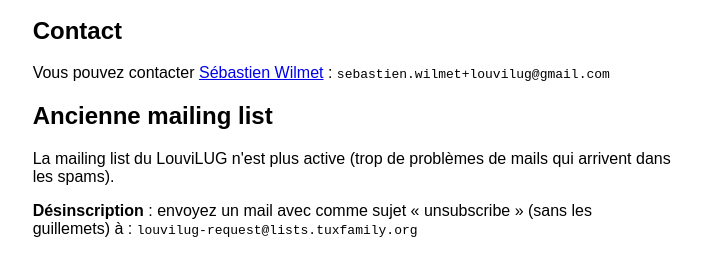
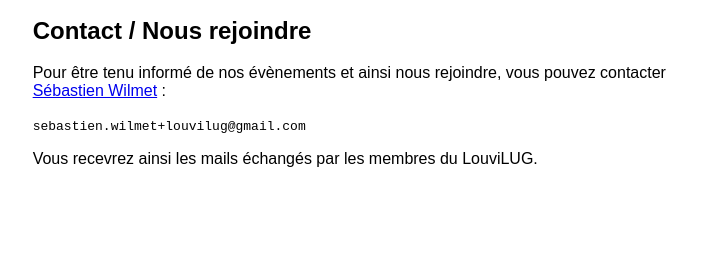
Before and after one commit to LouviLUG/website, a plain HTML site: page mailing-list.html in a window 1280 px wide. Shown: the part 239-514 px from the top of the page, without its empty margins (287-988 px from the left). Drawn offline with Linux system fonts and the light colour scheme.

Commit message:
Contact / Nous rejoindre : améliorer sections

```diff
--- a/mailing-list.html
+++ b/mailing-list.html
@@ -17,22 +17,30 @@
 </header>
 
 <main>
-  <h2>Contact</h2>
+  <h2>Contact / Nous rejoindre</h2>
   <p>
-    Vous pouvez contacter <a href="swilmet/">Sébastien Wilmet</a>&nbsp;:
+    Pour être tenu informé de nos évènements et ainsi nous rejoindre, vous
+    pouvez contacter <a href="swilmet/">Sébastien Wilmet</a>&nbsp;:
+  </p>
+  <p>
     <code>sebastien.wilmet+louvilug@gmail.com</code>
   </p>
+  <p>
+    Vous recevrez ainsi les mails échangés par les membres du LouviLUG.
+  </p>
 
+  <!--
   <h2>Ancienne mailing list</h2>
   <p>
-    La mailing list du LouviLUG n'est plus active (trop de problèmes de mails
-    qui arrivent dans les spams).
+    La (vraie) mailing list du LouviLUG n'est plus active (trop de problèmes de
+    mails qui arrivent dans les spams).
   </p>
   <p>
     <strong>Désinscription</strong>&nbsp;: envoyez un mail avec comme sujet
     «&nbsp;unsubscribe&nbsp;» (sans les guillemets) à&nbsp;:
     <code>louvilug-request@lists.tuxfamily.org</code>
   </p>
+  -->
 </main>
 </body>
 </html>
```
Also changed, not shown: index.html (+1 -1 lines).
